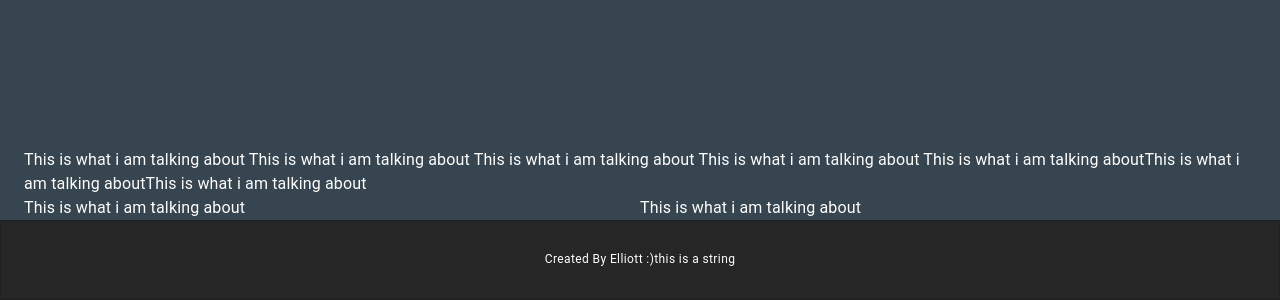
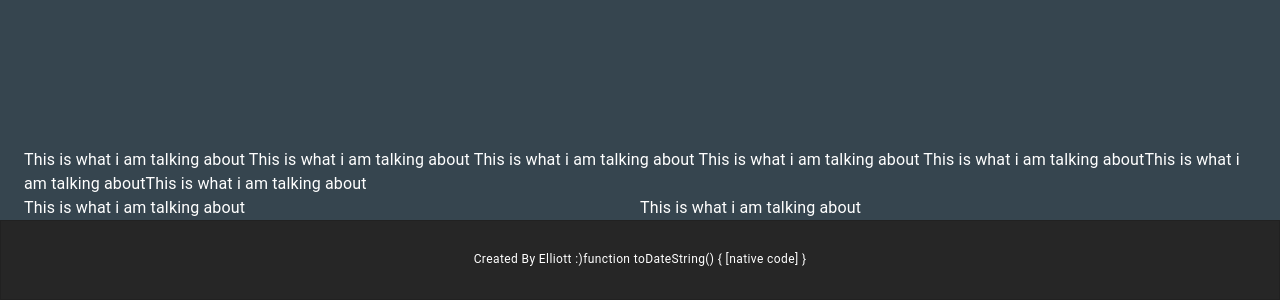
Before and after one commit to Elliottscode/Elliottscode-portfolio, a React app: page / in a window 1280 px wide. Shown: the part 695-995 px from the top of the page. Built offline with nearby package versions, Linux system fonts and the light colour scheme.

Commit message:
Footer adjustment

```diff
--- a/src/component/Footer.tsx
+++ b/src/component/Footer.tsx
@@ -1,6 +1,5 @@
 import React from "react";
 import { Paper, Typography, Container, ThemeProvider } from "@mui/material";
-import { render } from "node-sass";
 
 
 
@@ -8,10 +7,20 @@ type AppProps = {
     datetime: string;
 }
 
+function getDate() {
+    var str = "";
+    var date = new Date;
+    const dateStr = date.toDateString;
+    var str = str + dateStr;
+    return str;
 
-export const Footer = ({ datetime }: AppProps) => (
+}
 
+function Footer()  {
+    var dateText = "";
+    var dateText = getDate();
 
+return (
     <Paper
         sx={{
             width: '100%',
@@ -32,15 +41,17 @@ export const Footer = ({ datetime }: AppProps) => (
                 </Typography>
 
                 <Typography variant="caption">
-                    {datetime}
+                   {dateText}
                 </Typography>
 
 
 
     </Paper>
 
+)
 
 
-);
+
+ };
 
 export default Footer;
--- a/src/layout/Layout.tsx
+++ b/src/layout/Layout.tsx
@@ -21,7 +21,7 @@ export const Layout = (Props:props) => (
     <CssBaseline />
     <Container maxWidth={false} disableGutters={true} >
     <main>{Props.children}</main>
-    <Footer datetime={datestr}></Footer>
+    <Footer></Footer>
     </Container>
 
     </>
```
